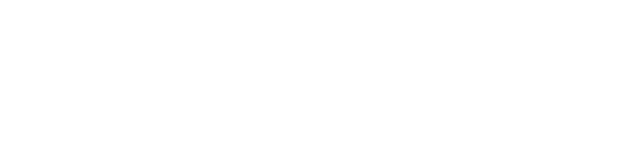
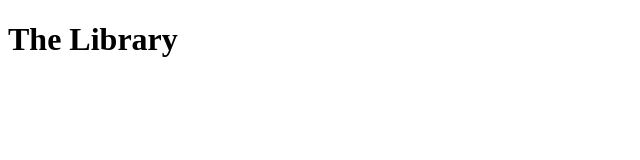
Before and after one commit to FeySlime/feyslime.github.io, a plain HTML site: page index.html in a window 1280 px wide. Shown: the whole page, without its empty margins (0-640 px from the left). Drawn offline with Linux system fonts and the light colour scheme.

Commit message:
Update index.html

```diff
--- a/index.html
+++ b/index.html
@@ -9,3 +9,6 @@
 
     </style>
   </head>
+  <body>
+    <h1> The Library </h1>
+  </body>
```
